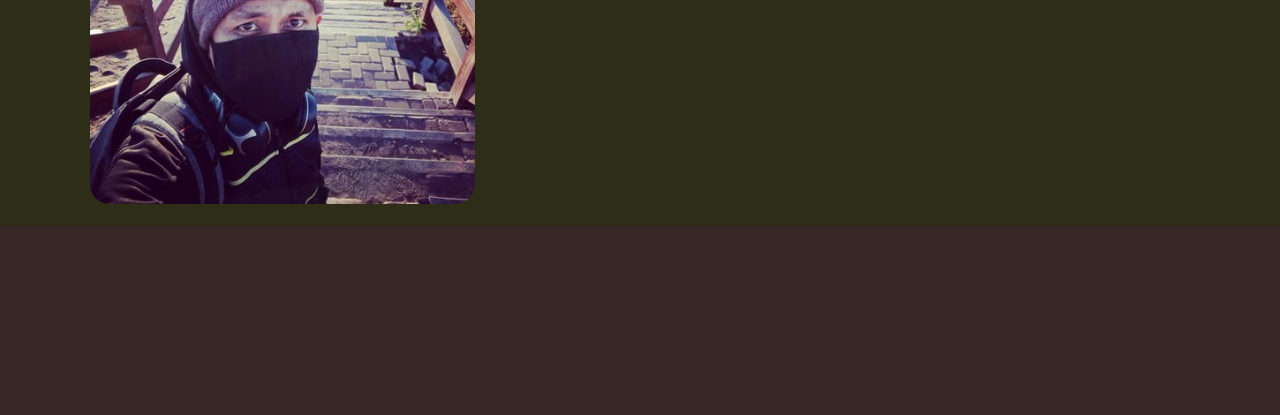
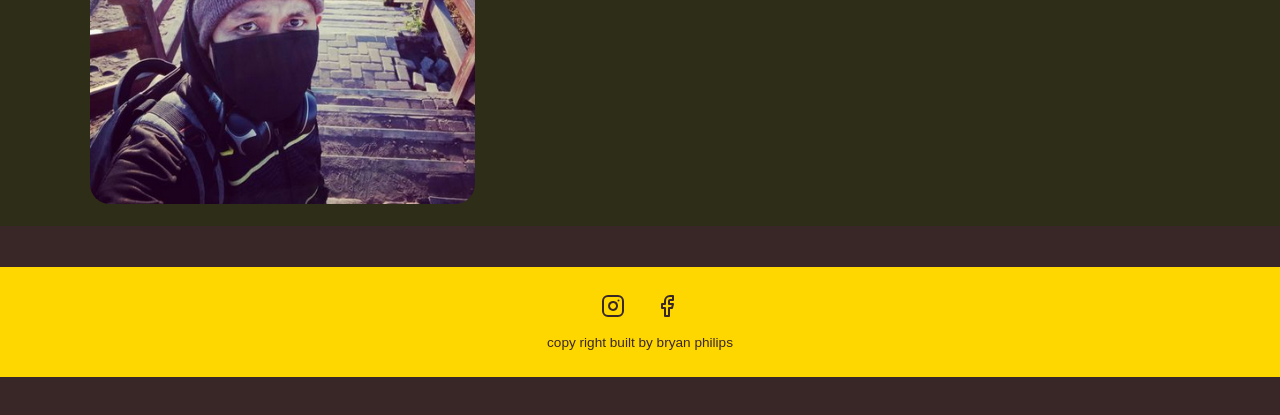
Before and after one commit to bryan-philips/bryan-philips.github.io, a plain HTML site: page index.html in a window 1280 px wide. Shown: the part 1276-1691 px from the top of the page. Drawn offline with Linux system fonts and the light colour scheme.

Commit message:
menambahkan bagian footer pada file index.html dan style.css. berupa code icon footer dan copyright

```diff
--- a/css/style.css
+++ b/css/style.css
@@ -227,6 +227,34 @@ body {
 
 
 
+/* Bagian Footer */
+footer{
+    background-color: var(--fonts);
+    text-align: center;
+    padding: 1rem 0;
+    margin-top: 3rem;
+}
+
+footer .iconfooter{
+    padding: 1rem 0;
+}
+
+footer .iconfooter a{
+    color: var(--bg);
+    margin: 1rem;
+}
+
+footer .iconfooter a:hover{
+    color: var(--hover1);
+}
+
+footer .cr {
+    margin-bottom: 1rem;
+}
+
+footer .cr p{
+    color: var(--bg);
+}
 
 
 /* media queries */
--- a/index.html
+++ b/index.html
@@ -122,6 +122,30 @@
 
   <!-- akhit about -->
 
+
+
+
+
+  <!-- bagian footer -->
+
+
+  <footer>
+    <div class="iconfooter">
+      <!-- instagram icon -->
+      <a href="#"><svg xmlns="http://www.w3.org/2000/svg" width="24" height="24" viewBox="0 0 24 24" fill="none" stroke="currentColor" stroke-width="2" stroke-linecap="round" stroke-linejoin="round" class="feather feather-instagram"><rect x="2" y="2" width="20" height="20" rx="5" ry="5"></rect><path d="M16 11.37A4 4 0 1 1 12.63 8 4 4 0 0 1 16 11.37z"></path><line x1="17.5" y1="6.5" x2="17.51" y2="6.5"></line></svg> </a>
+
+      <!-- facebook icon -->
+      <a href="#"><svg xmlns="http://www.w3.org/2000/svg" width="24" height="24" viewBox="0 0 24 24" fill="none" stroke="currentColor" stroke-width="2" stroke-linecap="round" stroke-linejoin="round" class="feather feather-facebook"><path d="M18 2h-3a5 5 0 0 0-5 5v3H7v4h3v8h4v-8h3l1-4h-4V7a1 1 0 0 1 1-1h3z"></path></svg></a>
+    </div>
+
+    <div class="cr">
+      <p>copy right built by bryan philips</p>
+    </div>
+
+  </footer>
+
+  <!-- akhir footer -->
+
   <div class="hero"></div>
 
   <!-- bagian javascript -->
```
